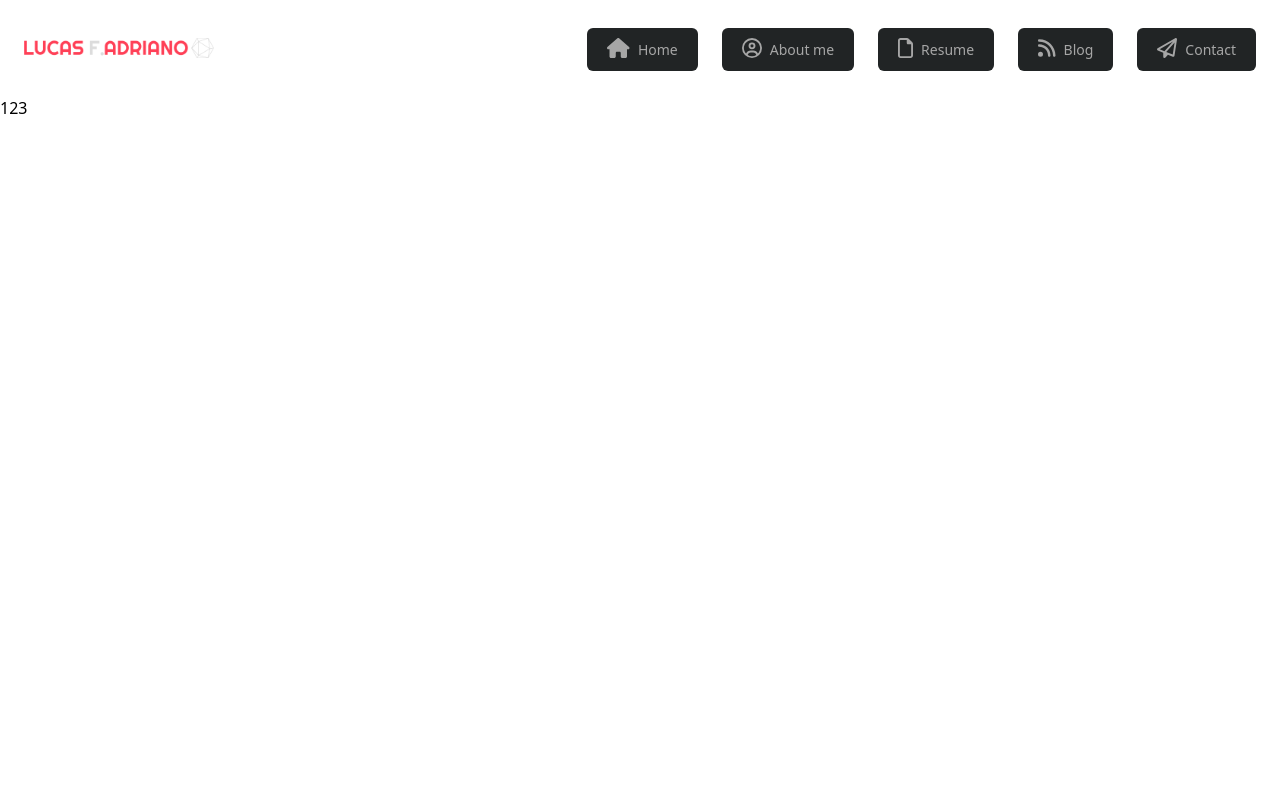
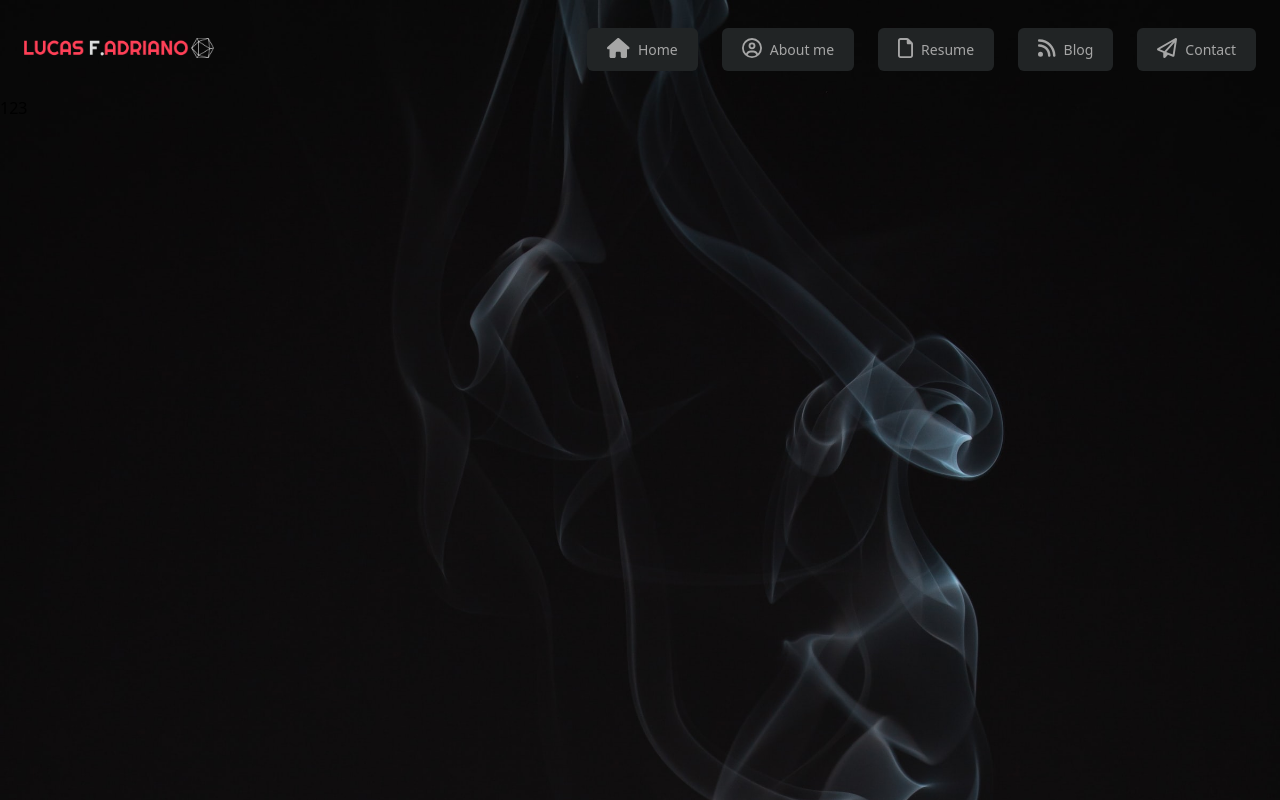
Before and after one commit to lucasadrianof/personal-blog-nextjs, a Next.js app: page / in a window 1280 px wide. Built offline with nearby package versions, Linux system fonts and the light colour scheme.

Commit message:
feat: add background image

```diff
--- a/src/app/layout.tsx
+++ b/src/app/layout.tsx
@@ -14,7 +14,7 @@ export default function RootLayout({
   return (
     <html lang="en">
       <head />
-      <body className="overflow-hidden max-h-screen w-full">
+      <body className="bg-cover bg-no-repeat bg-home overflow-hidden h-screen max-h-screen w-full">
         <Header />
         {children}
       </body>
--- a/tailwind.config.js
+++ b/tailwind.config.js
@@ -6,6 +6,9 @@ module.exports = {
   ],
   theme: {
     extend: {
+      backgroundImage: {
+        home: "url('/background.jpg')",
+      },
       container: {
         center: true,
       },
```
Also changed, not shown: public/background.jpg (added).
